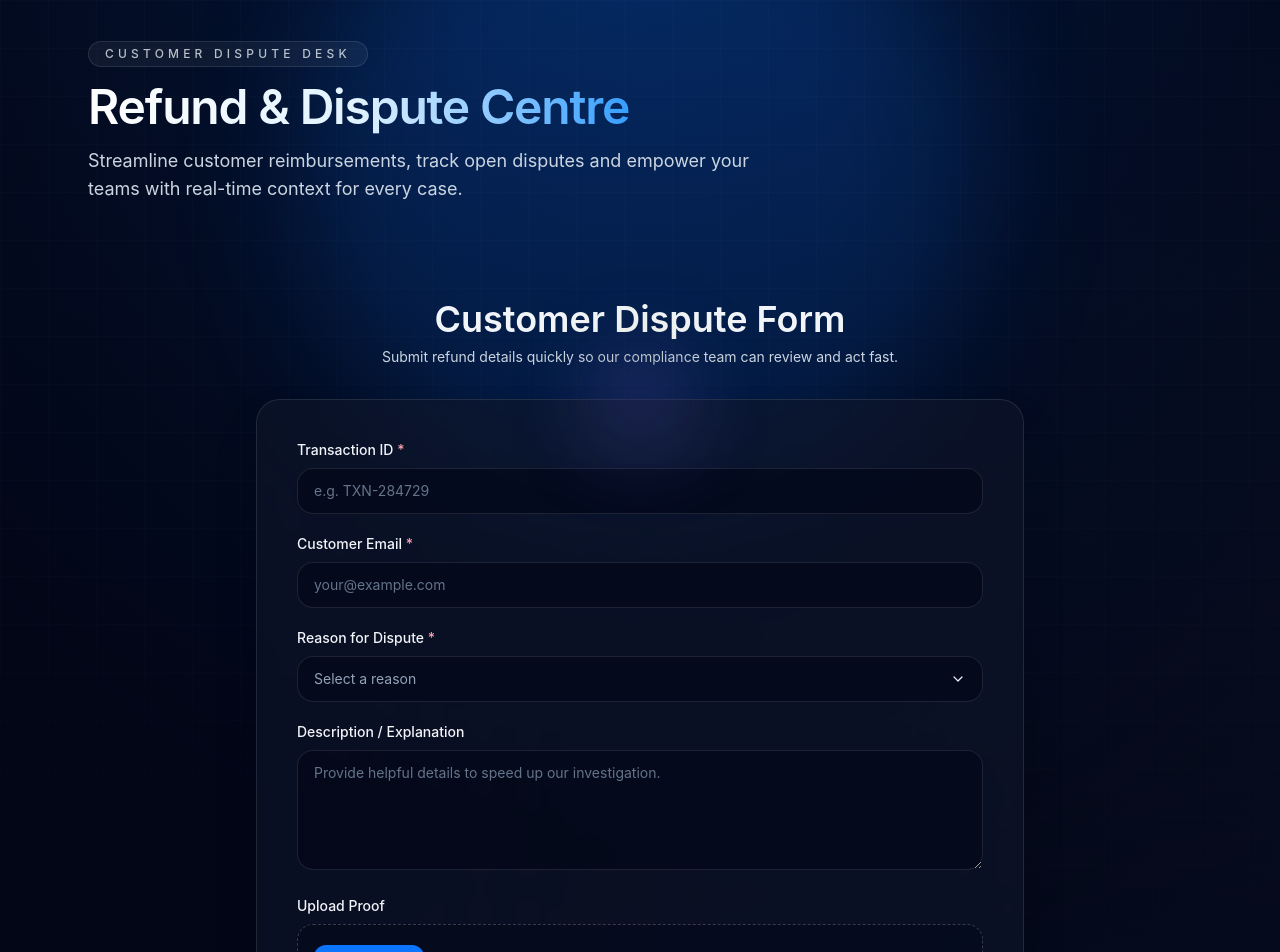
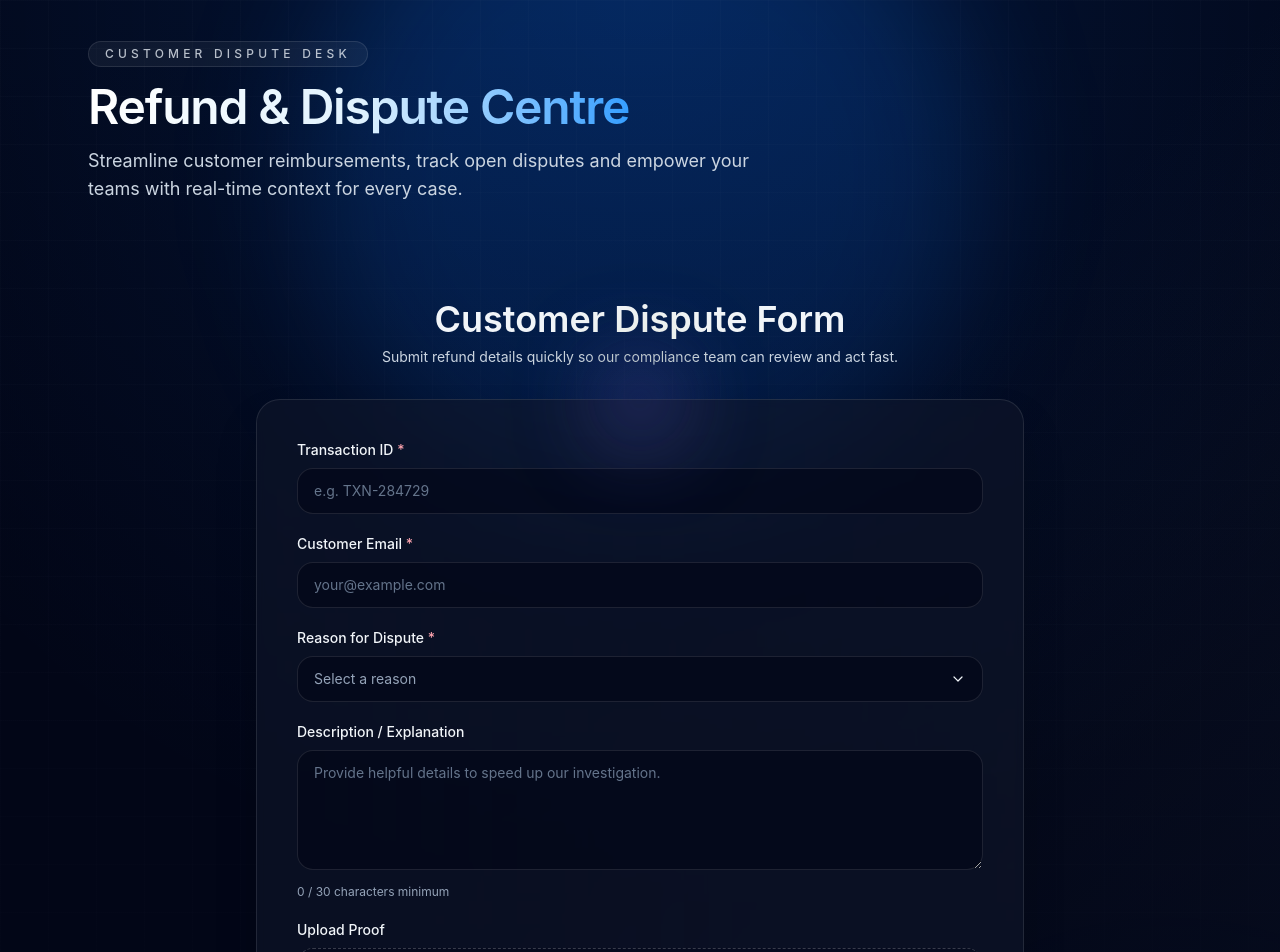
Before and after one commit to Lazyruther/Customer-Disputes-, a Next.js app: page / in a window 1280 px wide. Shown: the top 952 px of the page. Built offline with nearby package versions, Linux system fonts and the light colour scheme.

Commit message:
Enforce minimum description length

```diff
--- a/app/page.tsx
+++ b/app/page.tsx
@@ -43,7 +43,7 @@ const initialTouched: TouchedFields = {
 };
 
 const MAX_FILE_SIZE = 5 * 1024 * 1024;
-const MIN_DESCRIPTION_LENGTH = 20;
+const MIN_DESCRIPTION_LENGTH = 30;
 const requiredFields: (keyof RefundFormData)[] = ["transactionId", "customerEmail", "reason"];
 
 type IconProps = ComponentPropsWithoutRef<"svg">;
@@ -177,8 +177,20 @@ export default function RefundRequestPage() {
   );
 
   const isEmailValid = form.customerEmail.trim() !== "" && emailPattern.test(form.customerEmail.trim());
+  const descriptionLength = form.description.trim().length;
+  const descriptionHelperId = "description-help";
+  const descriptionErrorId = "description-error";
+  const descriptionAriaDescribedBy = touched.description && errors.description
+    ? `${descriptionHelperId} ${descriptionErrorId}`
+    : descriptionHelperId;
+
   const isFormValid =
-    form.transactionId.trim() !== "" && isEmailValid && form.reason.trim() !== "" && !errors.proofFileName;
+    form.transactionId.trim() !== "" &&
+    isEmailValid &&
+    form.reason.trim() !== "" &&
+    descriptionLength >= MIN_DESCRIPTION_LENGTH &&
+    !errors.proofFileName &&
+    !errors.description;
 
   const selectedReason = useMemo<ReasonOption | "">(() => {
     return reasonOptions.find((option) => option === form.reason) ?? "";
@@ -244,6 +256,11 @@ export default function RefundRequestPage() {
       case "otherReasonDetails":
         if (form.reason === "Other" && !trimmed) {
           return "Provide additional details for the dispute.";
+        }
+        break;
+      case "description":
+        if (trimmed.length < MIN_DESCRIPTION_LENGTH) {
+          return "Please provide at least 30 characters of explanation.";
         }
         break;
       default:
@@ -380,6 +397,11 @@ export default function RefundRequestPage() {
       }
     }
 
+    const descriptionError = getFieldError("description", form.description);
+    if (descriptionError) {
+      nextErrors.description = descriptionError;
+    }
+
     setErrors((prev) => {
       const updated: FormErrors = { ...prev };
       requiredFields.forEach((field) => {
@@ -388,6 +410,7 @@ export default function RefundRequestPage() {
       if (form.reason !== "Other") {
         delete updated.otherReasonDetails;
       }
+      delete updated.description;
       return { ...updated, ...nextErrors };
     });
 
@@ -396,6 +419,7 @@ export default function RefundRequestPage() {
       transactionId: true,
       customerEmail: true,
       reason: true,
+      description: true,
       otherReasonDetails: form.reason === "Other" ? true : prev.otherReasonDetails
     }));
 
@@ -650,7 +674,19 @@ export default function RefundRequestPage() {
                   required
                   className="min-h-[120px] w-full rounded-2xl border border-white/10 bg-slate-950/60 px-4 py-3 text-sm placeholder:text-slate-500 transition duration-200 ease-in-out focus:border-brand-400 focus:outline-none focus:ring-2 focus:ring-brand-400 hover:border-brand-300/60"
                   placeholder="Provide helpful details to speed up our investigation."
+                  aria-invalid={touched.description && !!errors.description}
+                  aria-describedby={descriptionAriaDescribedBy}
                 />
+                <div className="mt-1 flex flex-col gap-1">
+                  <p id={descriptionHelperId} className="text-xs text-slate-400">
+                    {descriptionLength} / {MIN_DESCRIPTION_LENGTH} characters minimum
+                  </p>
+                  {touched.description && errors.description ? (
+                    <p id={descriptionErrorId} className="text-sm text-red-500">
+                      {errors.description}
+                    </p>
+                  ) : null}
+                </div>
               </div>
 
               <div className="space-y-2">
```
